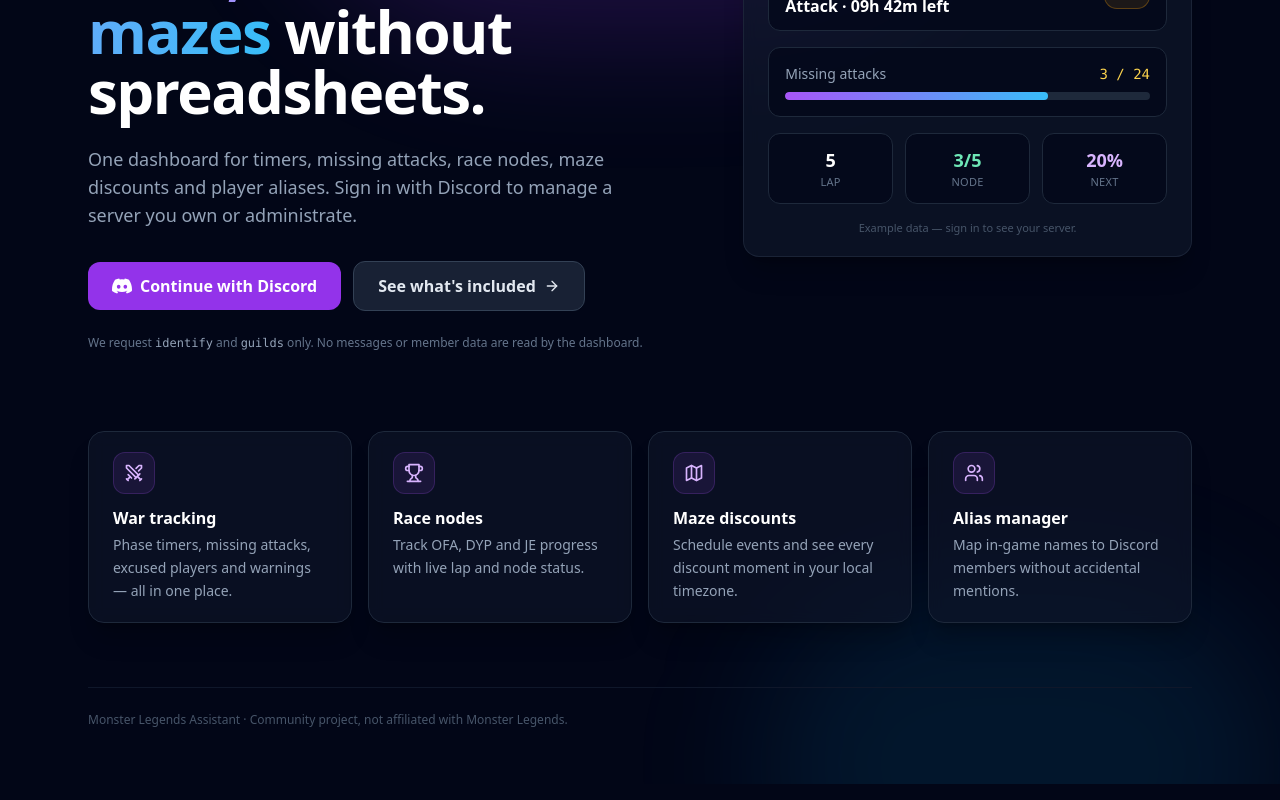
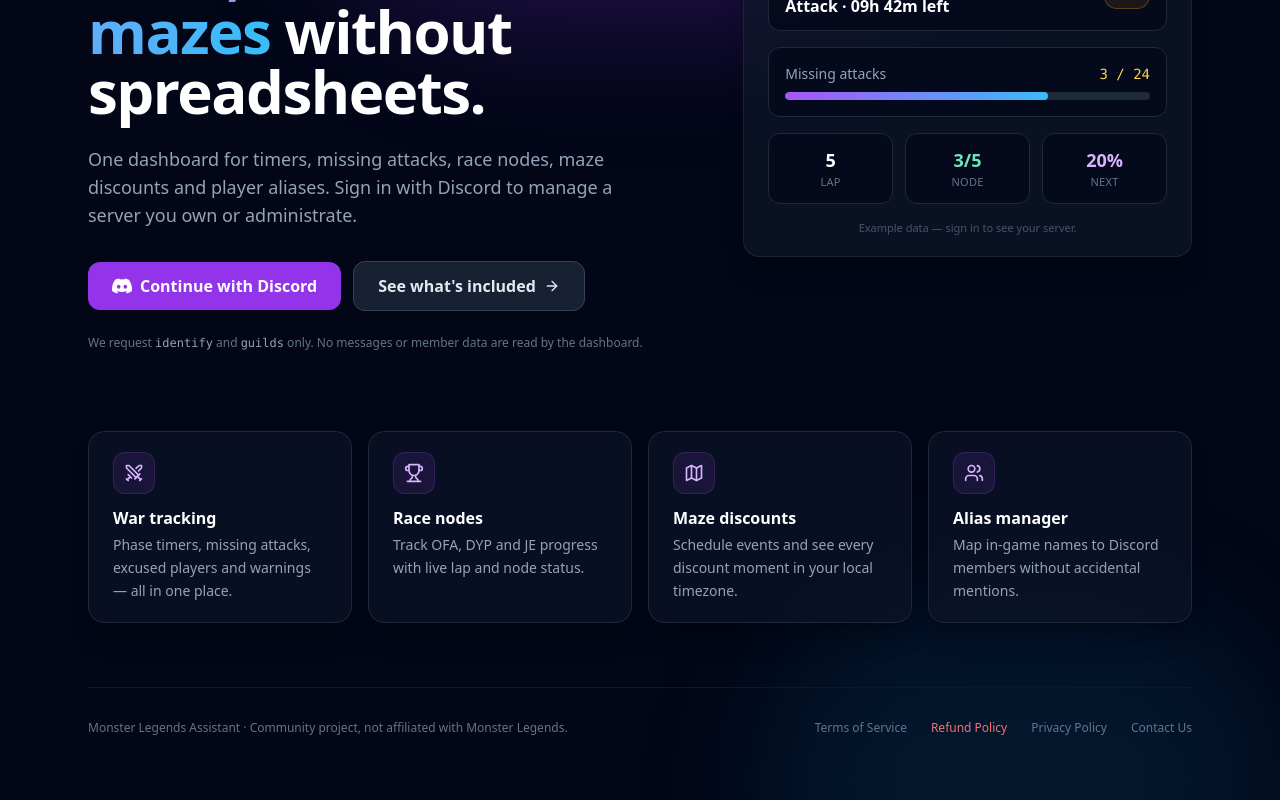
Before and after one commit to lohit-byte/Assistant-manager, a Next.js app in the folder dashboard/: page / in a window 1280 px wide. Shown: the part 286-1086 px from the top of the page. Built offline with nearby package versions, Linux system fonts and the light colour scheme; no server answers.

Commit message:
Enhance footer with links and style adjustments
Updated footer styling and added legal links.

```diff
--- a/dashboard/components/landing.tsx
+++ b/dashboard/components/landing.tsx
@@ -183,8 +183,14 @@ export default function Landing() {
           </div>
         </main>
 
-        <footer className="border-t border-slate-900 py-6 text-xs text-slate-600">
-          Monster Legends Assistant · Community project, not affiliated with Monster Legends.
+        <footer className="border-t border-slate-900 py-8 text-xs text-slate-500 flex flex-col sm:flex-row items-center justify-between gap-4">
+          <p>Monster Legends Assistant · Community project, not affiliated with Monster Legends.</p>
+          <div className="flex gap-6">
+            <a href="/legal" className="hover:text-white transition-colors">Terms of Service</a>
+            <a href="/legal#refund" className="hover:text-white transition-colors text-red-400">Refund Policy</a>
+            <a href="/legal" className="hover:text-white transition-colors">Privacy Policy</a>
+            <a href="mailto:warbot.support@gmail.com" className="hover:text-white transition-colors">Contact Us</a>
+          </div>
         </footer>
       </div>
     </div>
```
